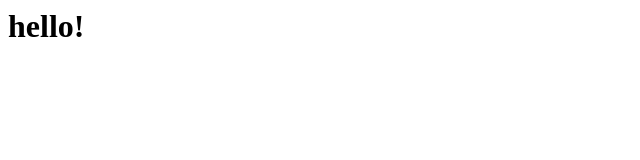
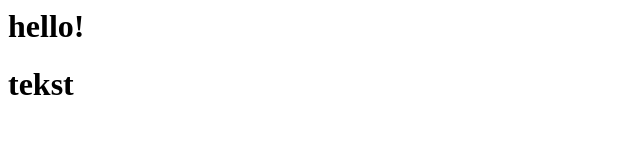
Before and after one commit to Monte-Edu-Project/matylda-salik-plan, a plain HTML site: page index.html in a window 1280 px wide. Shown: the whole page, without its empty margins (0-640 px from the left). Drawn offline with Linux system fonts and the light colour scheme.

Commit message:
Update index.html

```diff
--- a/index.html
+++ b/index.html
@@ -1 +1,2 @@
 <h1>hello!</h1>
+<h1>tekst</h1>
```
